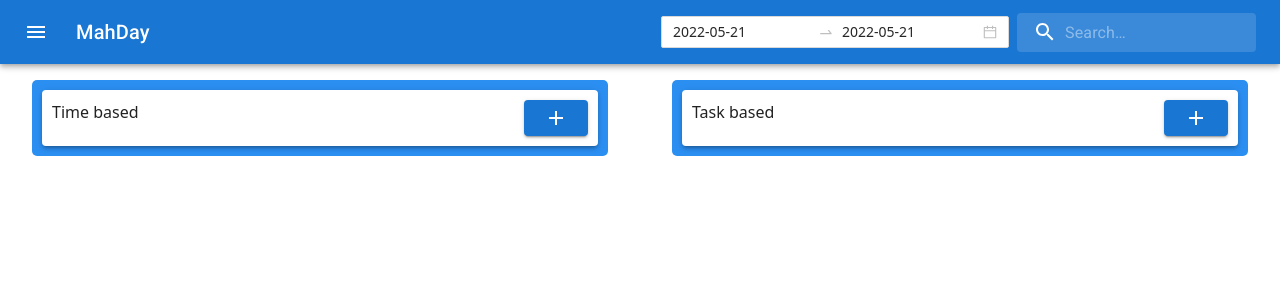
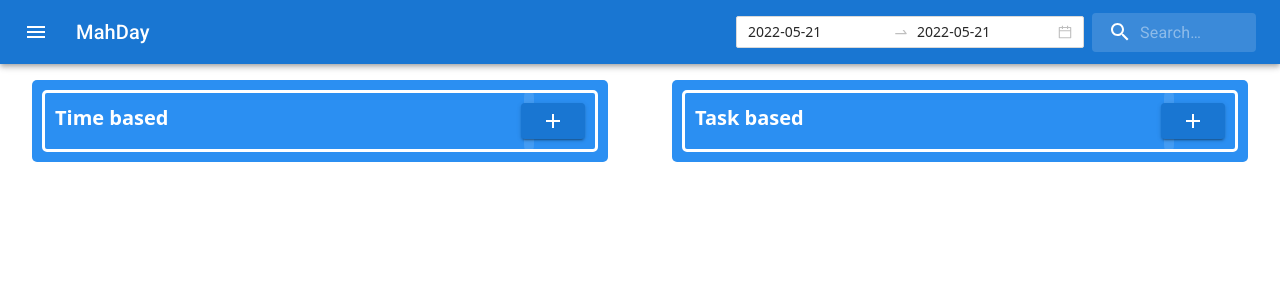
Before and after one commit to Bharshav/mahday, a React (Create React App) app: page / in a window 1280 px wide. Shown: the top 300 px of the page. Built offline with nearby package versions, Linux system fonts and the light colour scheme.

Commit message:
Added shimmer

```diff
--- a/src/components/NewTaskPopUp/NewTaskPopUp.js
+++ b/src/components/NewTaskPopUp/NewTaskPopUp.js
@@ -60,6 +60,7 @@ export default function NewTaskPopUp(props) {
             fullWidth={true}
             margin='normal'
             multiline
+            autoFocus={true} //not working
             maxRows={4}
             value={description}
             onChange={(event) => {
--- a/src/components/TaskToDo/TaskToDo.css
+++ b/src/components/TaskToDo/TaskToDo.css
@@ -3,4 +3,7 @@
   display: flex;
   flex-direction: row;
   justify-content: space-between;
+  font-size: 20px;
+  color: #fff;
+  font-weight: bold;
 }
--- a/src/components/TaskToDo/TaskToDo.js
+++ b/src/components/TaskToDo/TaskToDo.js
@@ -20,11 +20,12 @@ function TaskToDo() {
   return (
     <div>
       <div className='header'>
-        <Paper className='todoheader' elevation={3}>
+        <div className='shimmer'></div>
+        <div className='todoheader' elevation={3}>
           <div>Task based</div>
           {/* <TaskRow /> */}
           <NewTaskPopUp taskType='task based' />
-        </Paper>
+        </div>
       </div>
       {tasks.map((task) => (
         <TaskRow
--- a/src/components/TimeToDo/TimeToDo.css
+++ b/src/components/TimeToDo/TimeToDo.css
@@ -1,6 +1,37 @@
-.todoheader{
+.todoheader {
   padding: 10px;
   display: flex;
   flex-direction: row;
   justify-content: space-between;
+  font-size: 20px;
+  color: #fff;
+  font-weight: bold;
 }
+
+.shimmer {
+  width: 10px;
+  height: 100%;
+  /* background-color: red; */
+  position: absolute;
+  animation: pulse 5s infinite alternate-reverse;
+  /* left: 0; */
+  border-radius: 10% 10% 10% 10%;
+}
+
+@keyframes pulse {
+  0% {
+    background: rgba(255, 255, 255, 0.214);
+    left: -10%;
+  }
+  100% {
+    background: rgba(255, 255, 255, 0.097);
+    left: 100%;
+  }
+}
+
+.header {
+  border: 3px solid white;
+  border-radius: 5px;
+  position: relative;
+  overflow: hidden;
+}
--- a/src/components/TimeToDo/TimeToDo.js
+++ b/src/components/TimeToDo/TimeToDo.js
@@ -32,11 +32,12 @@ function TimeToDo() {
   return (
     <div>
       <div className='header'>
-        <Paper className='todoheader' elevation={3}>
+        <div className="shimmer"></div>
+        <div className='todoheader' elevation={3}>
           <div>Time based</div>
           {/* <TaskRow /> */}
           <NewTaskPopUp taskType='time based'/>
-        </Paper>
+        </div>
       </div>
       {tasks.map((task) => (
         <TaskRow
```
